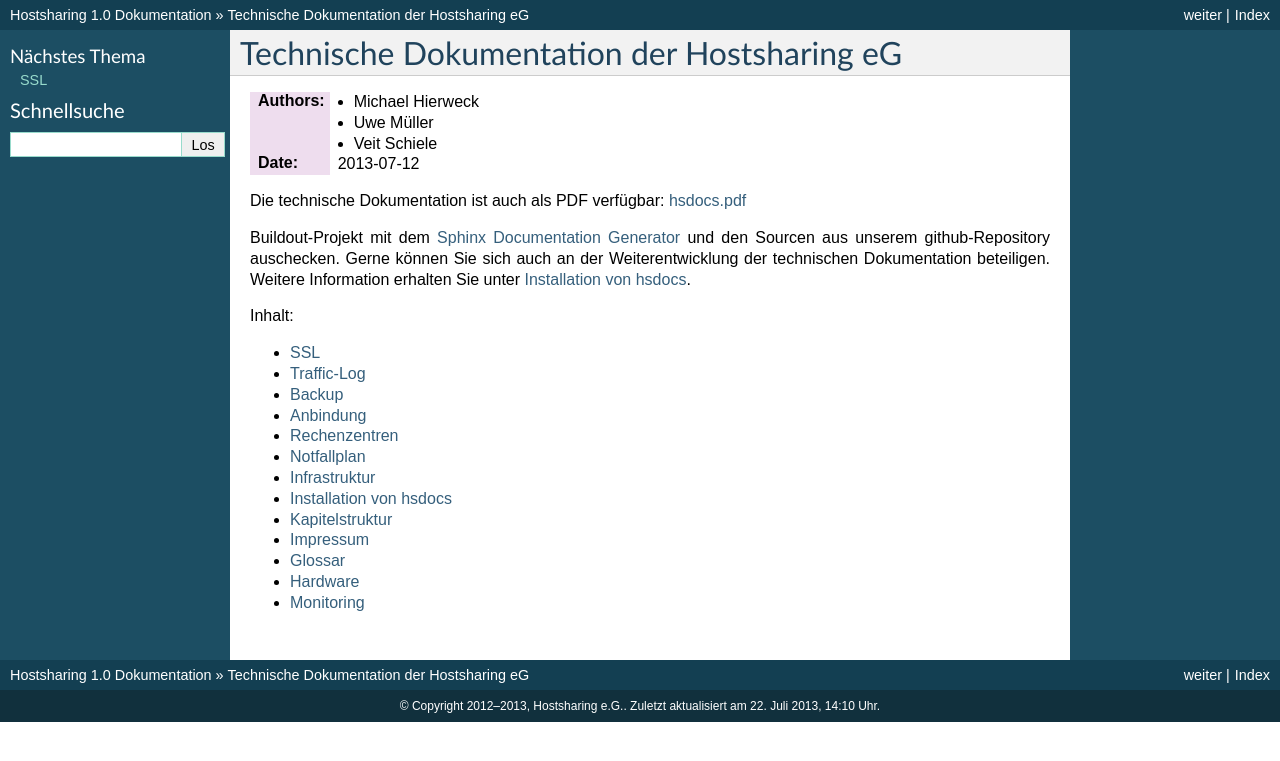
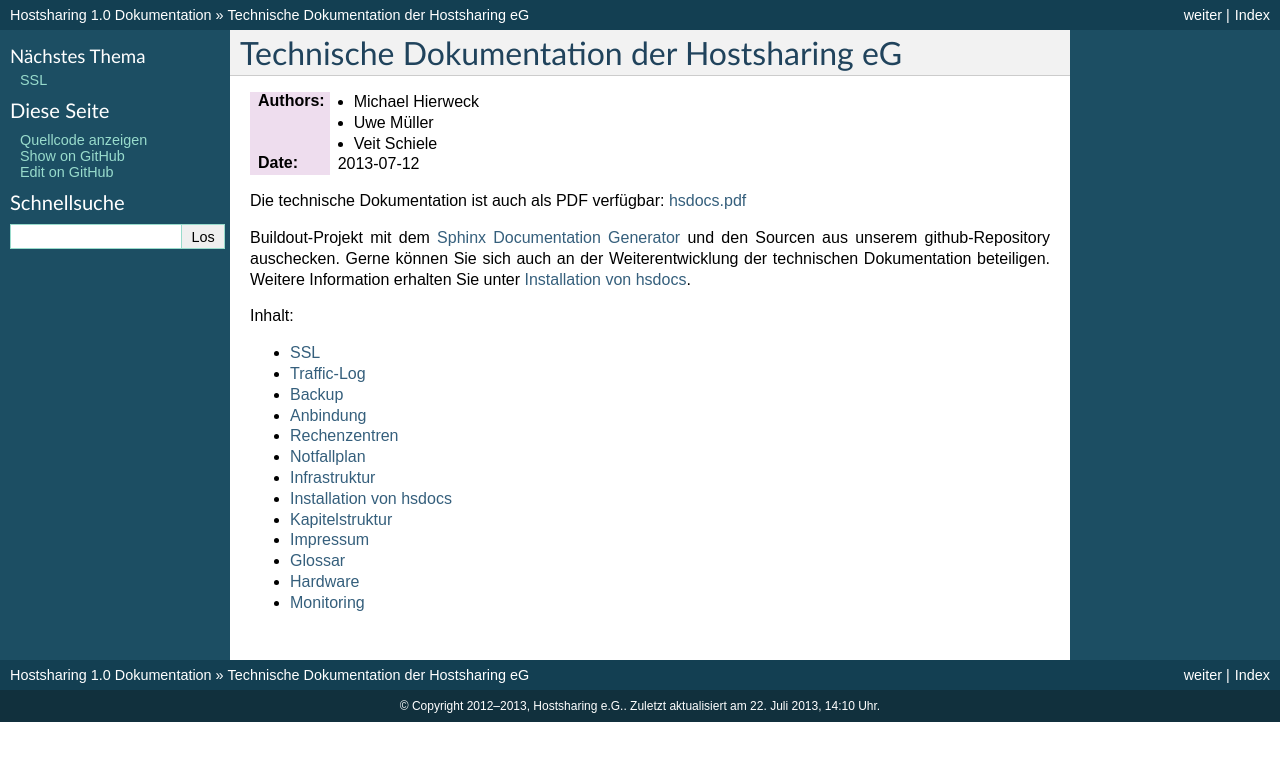
Before and after one commit to hostsharing/hs.docs.users, a Sphinx documentation site: the page built from source/index.rst, in a window 1280 px wide. Shown: the top 761 px of the page. Built offline with Sphinx 7.4.7, drawn with Linux system fonts in a browser that asks for light colours; pages that are not in the unit, such as notebooks, are missing from menus; some of the changed lines change nothing that is shown.

Commit message:
Added github links

```diff
--- /dev/null
+++ b/source/_ext/edit_on_github.py
@@ -0,0 +1,42 @@
+"""
+Sphinx extension to add ReadTheDocs-style "Edit on GitHub" links to the
+sidebar.
+
+Loosely based on https://github.com/astropy/astropy/pull/347
+"""
+
+import os
+import warnings
+
+
+__licence__ = 'BSD (3 clause)'
+
+
+def get_github_url(app, view, path):
+    return 'https://github.com/{project}/{view}/{branch}/{path}'.format(
+        project=app.config.edit_on_github_project,
+        view=view,
+        branch=app.config.edit_on_github_branch,
+        path=path)
+
+
+def html_page_context(app, pagename, templatename, context, doctree):
+    if templatename != 'page.html':
+        return
+
+    if not app.config.edit_on_github_project:
+        warnings.warn("edit_on_github_project not specified")
+        return
+
+    path = os.path.relpath(doctree.get('source'), app.builder.srcdir)
+    show_url = get_github_url(app, 'blob', path)
+    edit_url = get_github_url(app, 'edit', path)
+
+    context['show_on_github_url'] = show_url
+    context['edit_on_github_url'] = edit_url
+
+
+def setup(app):
+    app.add_config_value('edit_on_github_project', '', True)
+    app.add_config_value('edit_on_github_branch', 'master', True)
+    app.connect('html-page-context', html_page_context)
--- /dev/null
+++ b/source/_templates/sourcelink.html
@@ -0,0 +1,15 @@
+{%- if show_source and has_source and sourcename %}
+  <h3>{{ _('This Page') }}</h3>
+  <ul class="this-page-menu">
+    <li><a href="{{ pathto('_sources/' + sourcename, true)|e }}"
+           rel="nofollow">{{ _('Show Source') }}</a></li>
+  {%- if show_on_github_url %}
+    <li><a href="{{ show_on_github_url }}"
+           rel="nofollow">{{ _('Show on GitHub') }}</a></li>
+  {%- endif %}
+  {%- if edit_on_github_url %}
+    <li><a href="{{ edit_on_github_url }}"
+           rel="nofollow">{{ _('Edit on GitHub') }}</a></li>
+  {%- endif %}
+  </ul>
+{%- endif %}
--- a/source/conf.py
+++ b/source/conf.py
@@ -17,6 +17,7 @@
 # add these directories to sys.path here. If the directory is relative to the
 # documentation root, use os.path.abspath to make it absolute, like shown here.
 #sys.path.insert(0, os.path.abspath('.'))
+sys.path.insert(0, os.path.abspath('_ext'))
 
 # -- General configuration -----------------------------------------------------
 
@@ -25,7 +26,10 @@
 
 # Add any Sphinx extension module names here, as strings. They can be extensions
 # coming with Sphinx (named 'sphinx.ext.*') or your custom ones.
-extensions = ['sphinx.ext.todo']
+extensions = [
+    'sphinx.ext.todo',
+    'edit_on_github',
+    ]
 
 # Add any paths that contain templates here, relative to this directory.
 templates_path = ['_templates']
@@ -148,7 +152,7 @@
 #html_split_index = False
 
 # If true, links to the reST sources are added to the pages.
-html_show_sourcelink = False
+html_show_sourcelink = True
 
 # If true, "Created using Sphinx" is shown in the HTML footer. Default is True.
 html_show_sphinx = False
@@ -241,3 +245,9 @@
 
 # How to display URL addresses: 'footnote', 'no', or 'inline'.
 #texinfo_show_urls = 'footnote'
+
+
+# -- Options for Edit on github ------------------------------------------------
+
+edit_on_github_project = 'hostsharing/hsdocs'
+edit_on_github_branch = 'master/source'
```
